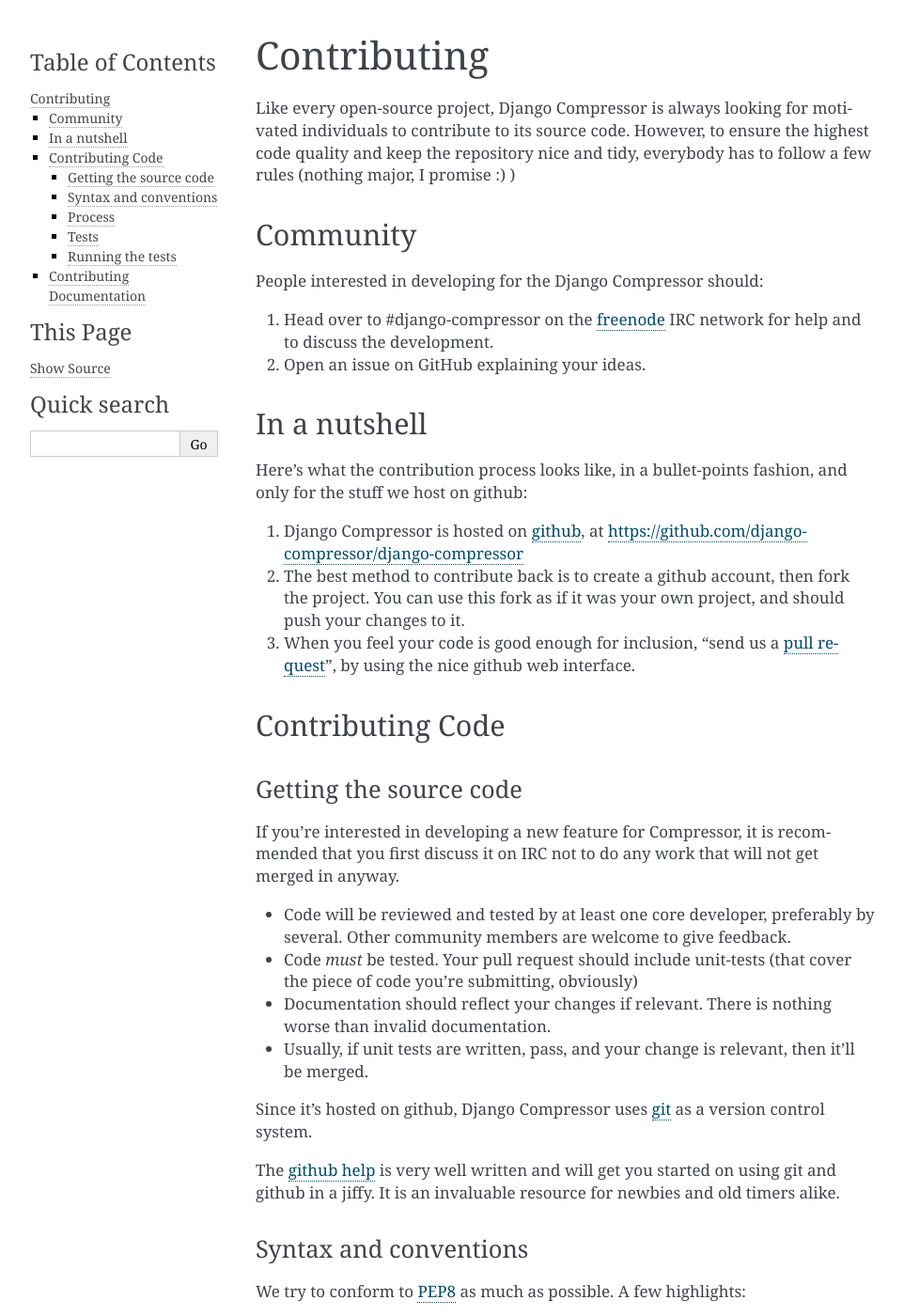
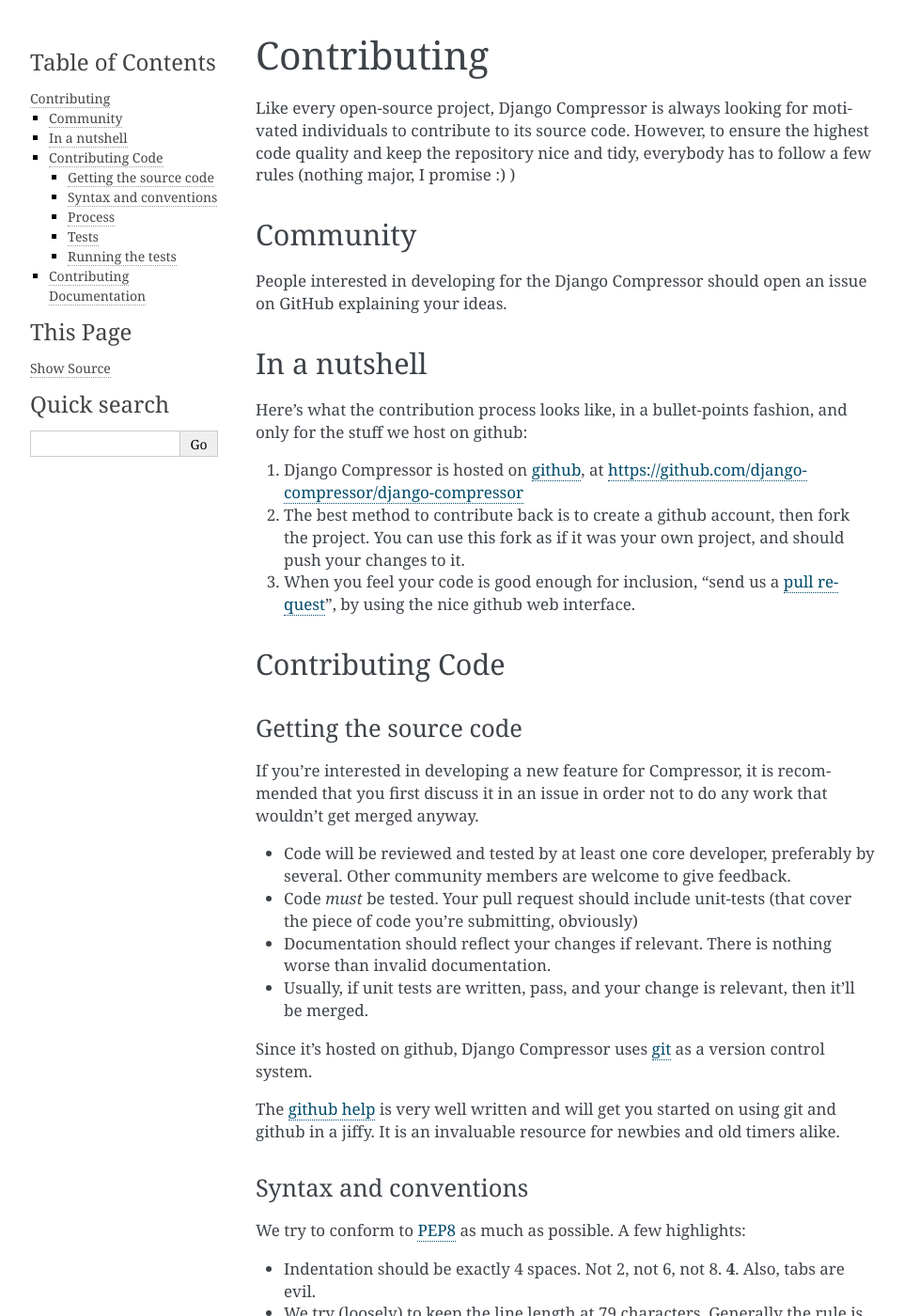
Before and after one commit to django-compressor/django-compressor, a Sphinx documentation site: the page built from docs/contributing.txt, in a window 1280 px wide and 1400 px high. Shown: the whole window at 94% size, without its empty margins (148-1110 px from the left). Built offline with Sphinx 7.4.7, drawn with Linux system fonts in a browser that asks for light colours; some of the changed text lies outside the part shown.

Commit message:
Remove references to IRC channel in contributing doc

```diff
--- a/docs/contributing.txt
+++ b/docs/contributing.txt
@@ -9,11 +9,7 @@
 Community
 ---------
 
-People interested in developing for the Django Compressor should:
-
-#. Head over to #django-compressor on the `freenode`_ IRC network for help and to
-   discuss the development.
-#. Open an issue on GitHub explaining your ideas.
+People interested in developing for the Django Compressor should open an issue on GitHub explaining your ideas.
 
 
 In a nutshell
@@ -36,8 +32,8 @@
 ^^^^^^^^^^^^^^^^^^^^^^^
 
 If you're interested in developing a new feature for Compressor, it is
-recommended that you first discuss it on IRC not to do any work that will
-not get merged in anyway.
+recommended that you first discuss it in an issue in order not to do any
+work that wouldn't get merged anyway.
 
 - Code will be reviewed and tested by at least one core developer, preferably
   by several. Other community members are welcome to give feedback.
@@ -100,7 +96,7 @@
 
 In a similar way to code, pull requests will be reviewed before pulling
 (obviously), and we encourage discussion via code review (everybody learns
-something this way) or IRC discussions.
+something this way).
 
 Running the tests
 ^^^^^^^^^^^^^^^^^
@@ -161,8 +157,6 @@
 .. _PEP8: http://www.python.org/dev/peps/pep-0008/
 .. _github : http://www.github.com
 .. _github help : http://help.github.com
-.. _freenode : http://freenode.net/
-.. _@jezdez : https://twitter.com/jezdez
 .. _pull request : http://help.github.com/send-pull-requests/
 .. _git : http://git-scm.com/
 .. _restructuredText: http://docutils.sourceforge.net/docs/ref/rst/introduction.html
```
